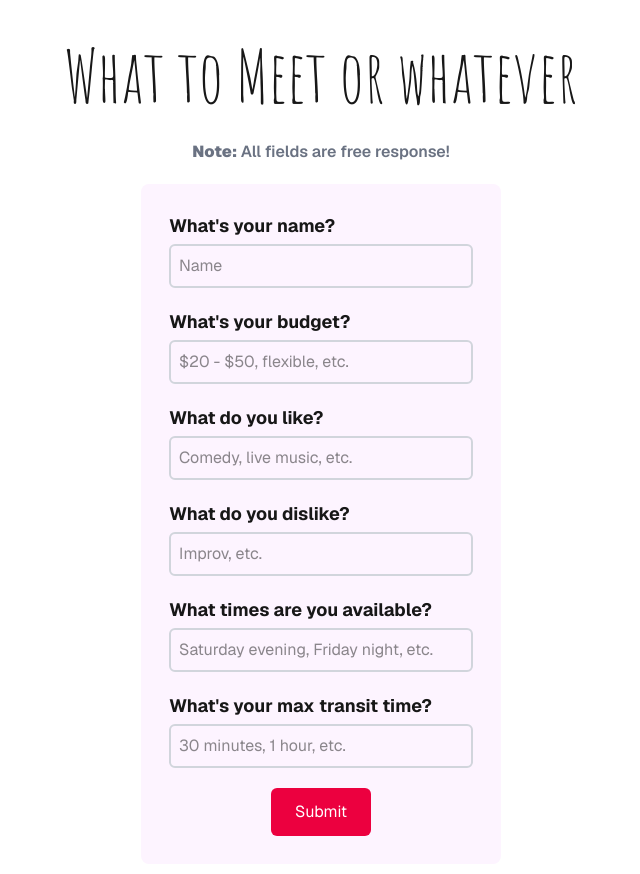
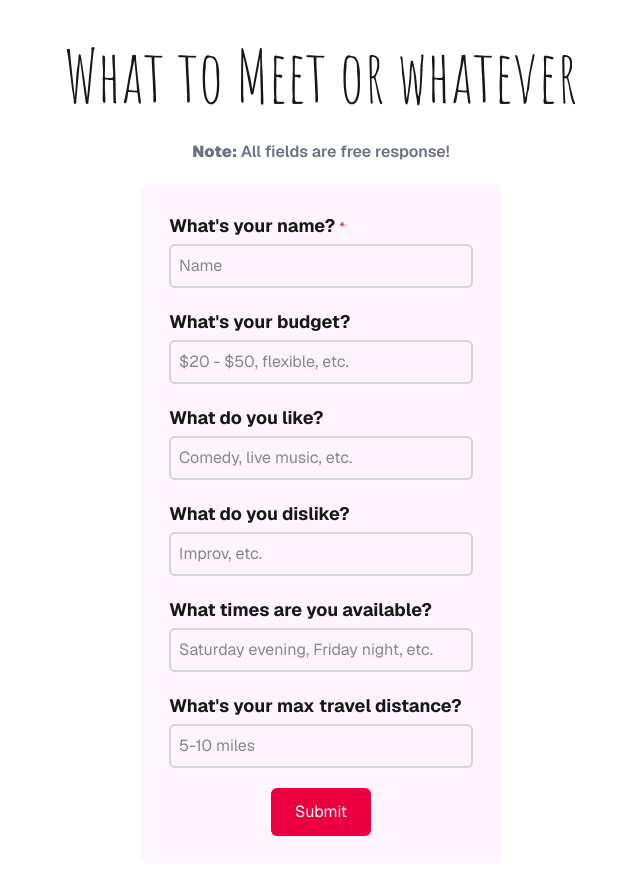
Before and after one commit to Bongs237/diamondhacks, a Next.js app: page /join/1 in a window 1280 px wide. Shown: the top 874 px of the page, without its empty margins (319-959 px from the left). Built offline with nearby package versions, Linux system fonts and the light colour scheme.

Commit message:
Change travel time to distance

```diff
--- a/app/join/[id]/page.tsx
+++ b/app/join/[id]/page.tsx
@@ -10,12 +10,15 @@ const amatic = Amatic_SC({
   weight: ["400", "700"],
 });
 
+// Data driven type stuff ong fr
+// When form submitted each key is json key, value is what you put in the form
 const FIELDS = [
   {
     key: "name",
     label: "What's your name?",
     placeholder: "Name",
     type: "text" as const,
+    required: true,
     validate: (v: string) => (v.trim().length === 0 ? "Name is required" : ""),
   },
   {
@@ -23,35 +26,40 @@ const FIELDS = [
     label: "What's your budget?",
     placeholder: "$20 - $50, flexible, etc.",
     type: "text" as const,
-    validate: (v: string) => (v.length === 0 ? "Budget is required" : ""),
+    required: false,
+    validate: () => "",
   },
   {
     key: "likes",
     label: "What do you like?",
     placeholder: "Comedy, live music, etc.",
     type: "text" as const,
-    validate: (v: string) => (v.length === 0 ? "Likes are required" : ""),
+    required: false,
+    validate: () => "",
   },
   {
     key: "dislikes",
     label: "What do you dislike?",
     placeholder: "Improv, etc.",
     type: "text" as const,
-    validate: (v: string) => (v.length === 0 ? "Dislikes are required" : ""),
+    required: false,
+    validate: () => "",
   },
   {
     key: "available_times",
     label: "What times are you available?",
     placeholder: "Saturday evening, Friday night, etc.",
     type: "text" as const,
-    validate: (v: string) => (v.length === 0 ? "Available times are required" : ""),
+    required: false,
+    validate: () => "",
   },
   {
-    key: "max_transit_min",
-    label: "What's your max transit time?",
-    placeholder: "30 minutes, 1 hour, etc.",
+    key: "distance",
+    label: "What's your max travel distance?",
+    placeholder: "5-10 miles",
     type: "text" as const,
-    validate: (v: string) => (v.length === 0 ? "Max transit time is required" : ""),
+    required: false,
+    validate: () => "",
   },
 ];
 
@@ -96,6 +104,8 @@ export default function Join() {
     if (hasError) return;
 
     // Do the thing
+    console.log(values)
+
     const response = await fetch(`/api/whatever/${id}`, {
       method: "POST",
       body: JSON.stringify(values),
@@ -123,7 +133,10 @@ export default function Join() {
         <div className="flex flex-col gap-5">
           {FIELDS.map((field) => (
             <div key={field.key} className="flex flex-col gap-1">
-              <label className="text-lg font-bold">{field.label}</label>
+              <label className="text-lg font-bold">
+                {field.label}
+                {field.required && <span className="text-sm font-normal text-red-500 ml-1">*</span>}
+              </label>
               <input
                 type={field.type}
                 placeholder={field.placeholder}
--- a/app/layout.tsx
+++ b/app/layout.tsx
@@ -13,8 +13,8 @@ const geistMono = Geist_Mono({
 });
 
 export const metadata: Metadata = {
-  title: "Create Next App",
-  description: "Generated by create next app",
+  title: "What to Meet or whatever",
+  description: "Group event planning, but better.",
 };
 
 export default function RootLayout({
```
